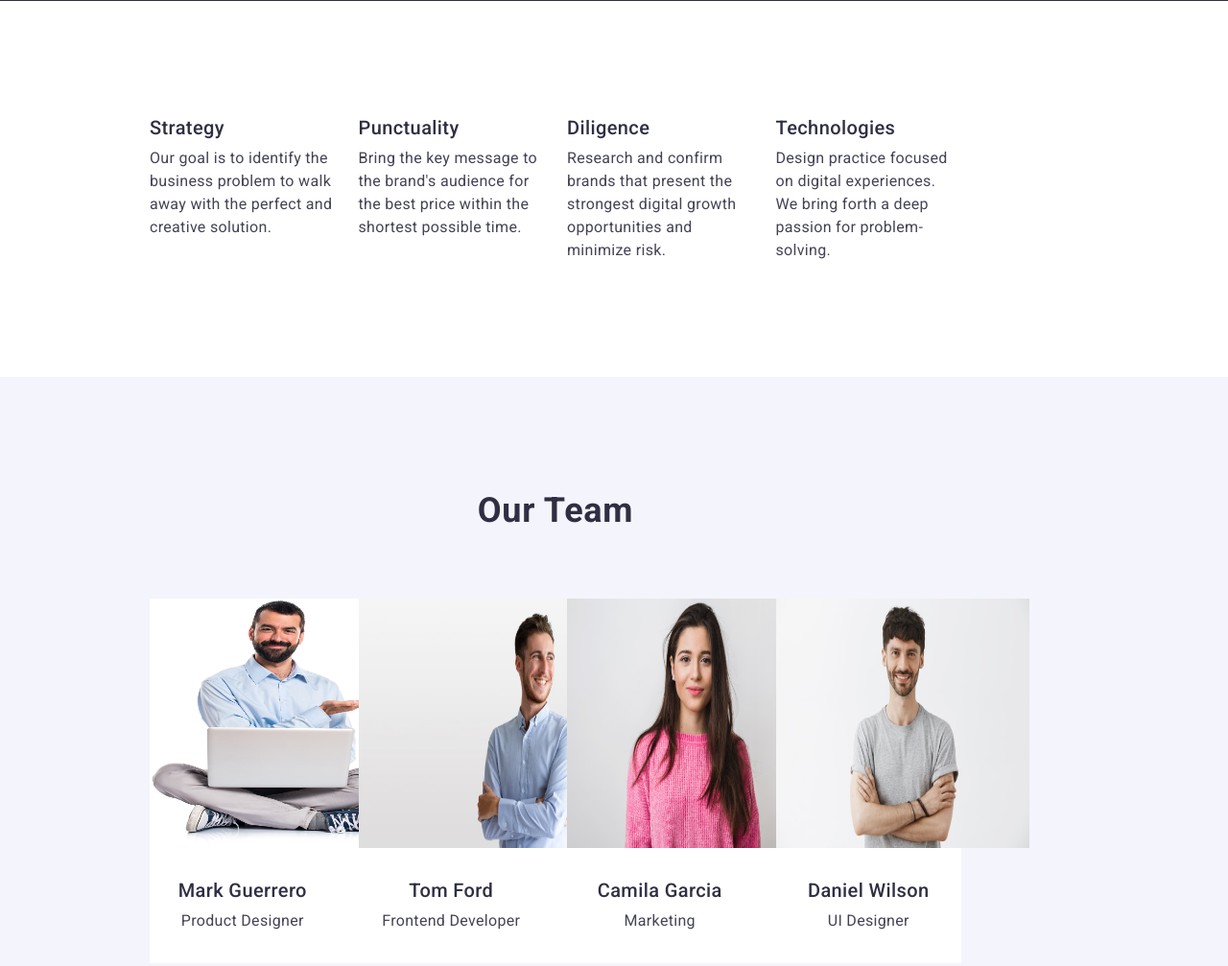
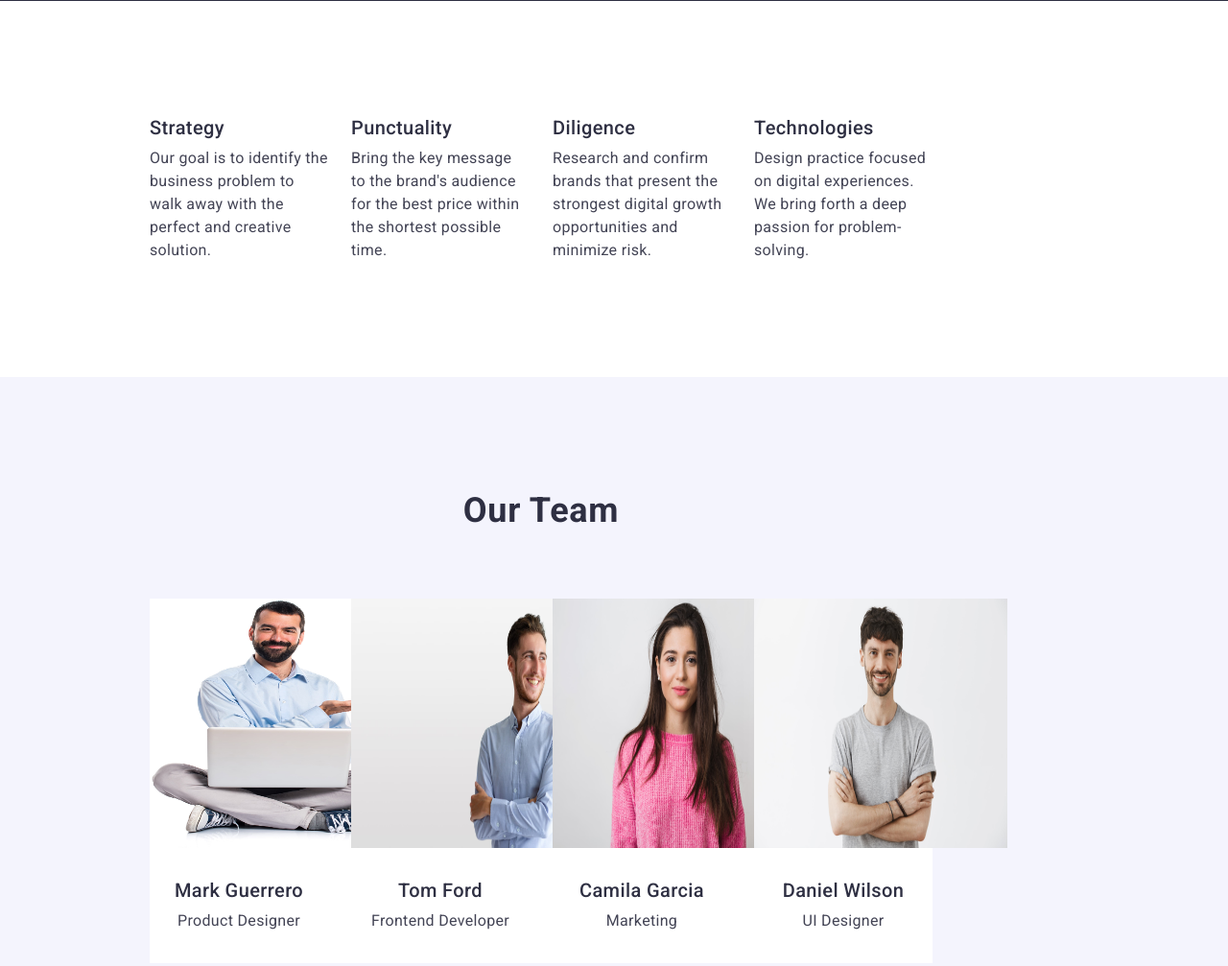
Before and after one commit to AlexK0001/goit-markup-hw-03, a plain HTML site: page index.html in a window 1280 px wide. Shown: the part 1340-2347 px from the top of the page at 96% size. Drawn offline with nearby package versions, Linux system fonts and the light colour scheme.

Commit message:
Update styles.css

```diff
--- a/css/styles.css
+++ b/css/styles.css
@@ -4,7 +4,7 @@
   box-sizing: border-box;
 }
 .container {
-    max-width: 1158px;
+    max-width: 1128px;
     padding-left: 156px;
     padding-right: 156px;
 }
@@ -37,13 +37,10 @@ a:hover, a:focus {
     flex-wrap: nowrap;
     /* margin: 0 auto; */
     /* align-items: baseline;
-}
+}*/
 .header-container {
     display: flex;
-    width: 1158px;
-    margin: 0 auto;
-    padding: 0 15px;
-}*/
+}
 .header {
     background-color: #FFFFFF;
     font-size: 16px;
```
